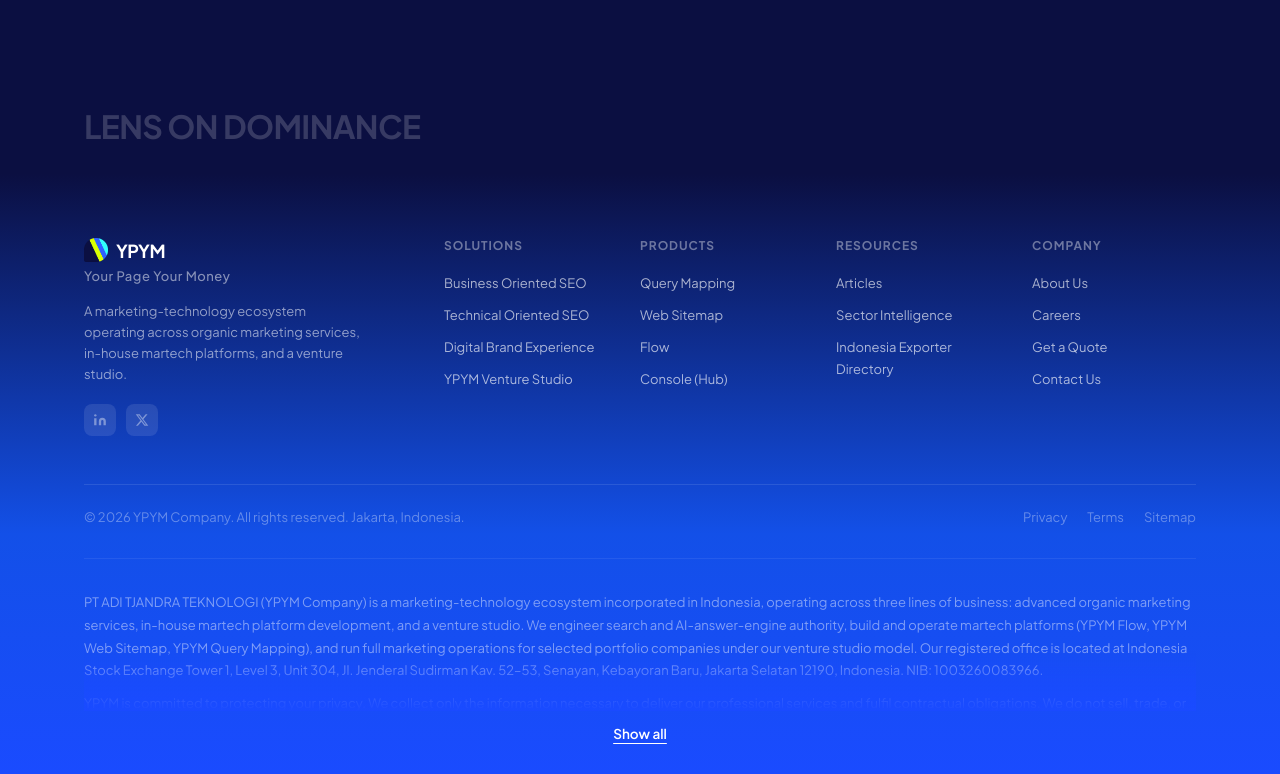
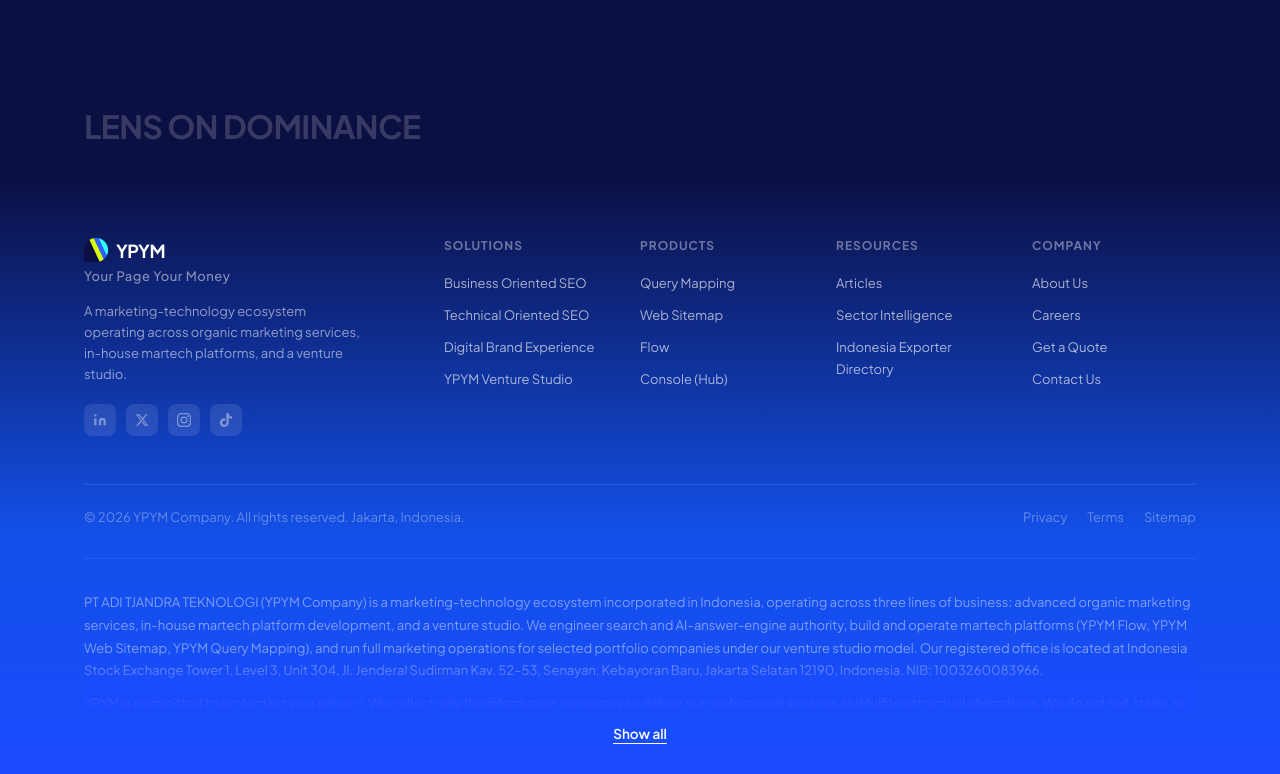
Before and after one commit to maarif88/appraisal, a React (Vite) app in the folder frontend/: page / in a window 1280 px wide. Shown: the part 2866-3640 px from the top of the page. Built offline with nearby package versions, Linux system fonts and the light colour scheme; no server answers.

Commit message:
feat: add Footer component with CTA section and navigation links

```diff
--- a/frontend/src/components/layout/Footer.jsx
+++ b/frontend/src/components/layout/Footer.jsx
@@ -97,11 +97,17 @@ export default function Footer() {
                 A marketing-technology ecosystem operating across organic marketing services, in-house martech platforms, and a venture studio.
               </p>
               <div className="footer-social">
-                <a href="https://linkedin.com/company/ypym" className="footer-social-btn" aria-label="LinkedIn" target="_blank" rel="noopener noreferrer">
+              <a href="https://linkedin.com/company/ypym" className="footer-social-btn" aria-label="LinkedIn" target="_blank" rel="noopener noreferrer">
                   <svg width="14" height="14" viewBox="0 0 24 24" fill="currentColor"><path d="M16 8a6 6 0 0 1 6 6v7h-4v-7a2 2 0 0 0-2-2 2 2 0 0 0-2 2v7h-4v-7a6 6 0 0 1 6-6zM2 9h4v12H2z"/><circle cx="4" cy="4" r="2"/></svg>
                 </a>
                 <a href="https://x.com/ypymhq" className="footer-social-btn" aria-label="Twitter / X" target="_blank" rel="noopener noreferrer">
                   <svg width="14" height="14" viewBox="0 0 24 24" fill="currentColor"><path d="M18.244 2.25h3.308l-7.227 8.26 8.502 11.24H16.17l-5.214-6.817L4.99 21.75H1.68l7.73-8.835L1.254 2.25H8.08l4.713 6.231zm-1.161 17.52h1.833L7.084 4.126H5.117z"/></svg>
+                </a>
+                <a href="https://www.instagram.com/ypymhq" className="footer-social-btn" aria-label="Instagram" target="_blank" rel="noopener noreferrer">
+                  <svg width="14" height="14" viewBox="0 0 24 24" fill="currentColor"><path d="M12 2.163c3.204 0 3.584.012 4.85.07 3.252.148 4.771 1.691 4.919 4.919.058 1.265.069 1.645.069 4.849 0 3.205-.012 3.584-.069 4.849-.149 3.225-1.664 4.771-4.919 4.919-1.266.058-1.644.07-4.85.07-3.204 0-3.584-.012-4.849-.07-3.26-.149-4.771-1.699-4.919-4.92-.058-1.265-.07-1.644-.07-4.849 0-3.204.013-3.583.07-4.849.149-3.227 1.664-4.771 4.919-4.919 1.266-.057 1.645-.069 4.849-.069zM12 0C8.741 0 8.333.014 7.053.072 2.695.272.273 2.69.073 7.052.014 8.333 0 8.741 0 12c0 3.259.014 3.668.072 4.948.2 4.358 2.618 6.78 6.98 6.98C8.333 23.986 8.741 24 12 24c3.259 0 3.668-.014 4.948-.072 4.354-.2 6.782-2.618 6.979-6.98.059-1.28.073-1.689.073-4.948 0-3.259-.014-3.667-.072-4.947-.196-4.354-2.617-6.78-6.979-6.98C15.668.014 15.259 0 12 0zm0 5.838a6.162 6.162 0 1 0 0 12.324 6.162 6.162 0 0 0 0-12.324zM12 16a4 4 0 1 1 0-8 4 4 0 0 1 0 8zm6.406-11.845a1.44 1.44 0 1 0 0 2.881 1.44 1.44 0 0 0 0-2.881z"/></svg>
+                </a>
+                <a href="https://www.tiktok.com/@ypymhq" className="footer-social-btn" aria-label="TikTok" target="_blank" rel="noopener noreferrer">
+                  <svg width="14" height="14" viewBox="0 0 24 24" fill="currentColor"><path d="M12.53.02C13.84 0 15.14.01 16.44 0c.08 1.53.63 3.09 1.75 4.17 1.12 1.11 2.7 1.62 4.24 1.79v4.03c-1.44-.05-2.89-.35-4.2-.97-.57-.26-1.1-.59-1.62-.93-.01 2.92.01 5.84-.02 8.75-.08 1.4-.54 2.79-1.35 3.94-1.31 1.92-3.58 3.17-5.91 3.21-1.43.08-2.86-.31-4.08-1.03-2.02-1.19-3.44-3.37-3.65-5.71-.02-.5-.03-1-.01-1.49.18-1.9 1.12-3.72 2.58-4.96 1.66-1.44 3.98-2.13 6.15-1.72.02 1.48-.04 2.96-.04 4.44-.99-.32-2.15-.23-3.02.37-.63.41-1.11 1.04-1.36 1.75-.21.51-.15 1.07-.14 1.61.24 1.64 1.82 3.02 3.5 2.87 1.12-.01 2.19-.66 2.77-1.61.19-.33.4-.67.41-1.06.1-1.79.06-3.57.07-5.36.01-4.03-.01-8.05.02-12.07z"/></svg>
                 </a>
               </div>
             </div>
```
